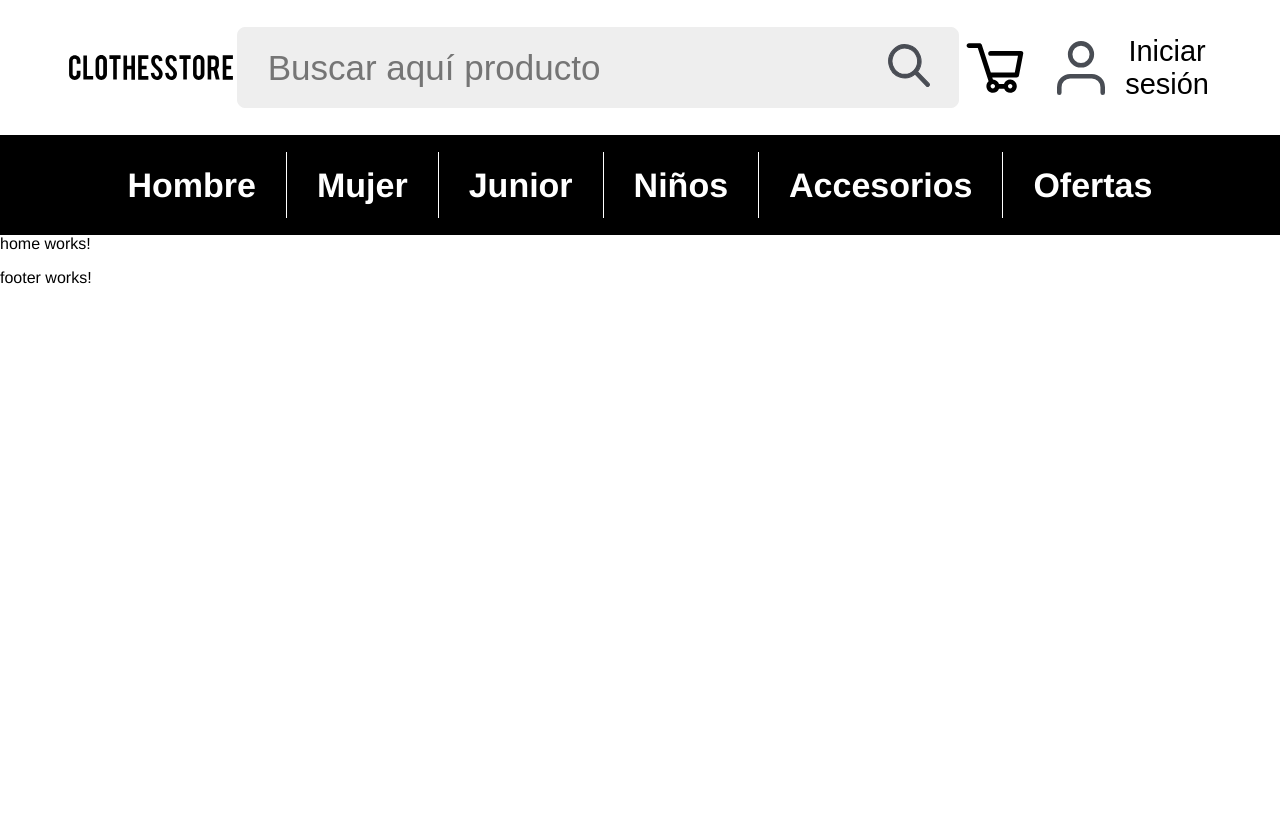
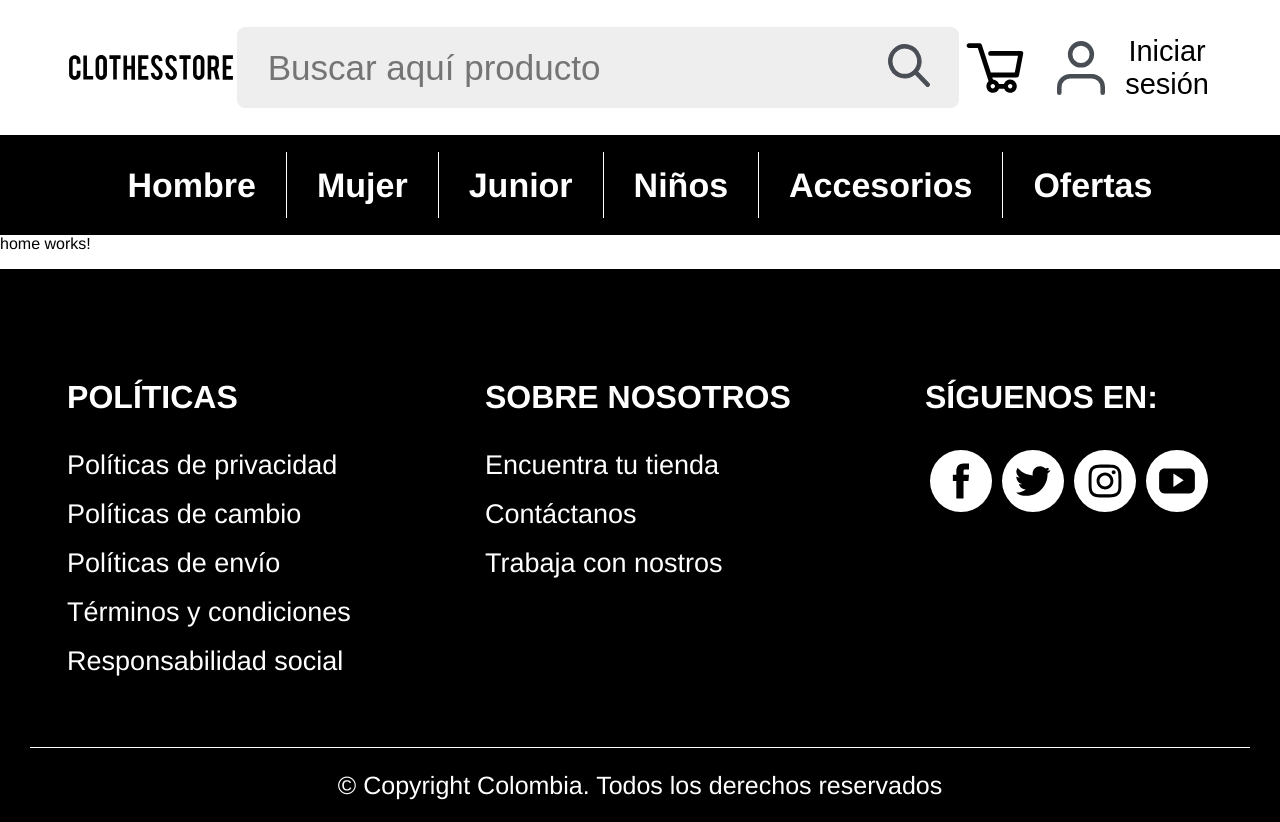
Before and after one commit to cristian318/experimentality, an Angular app: page / in a window 1280 px wide. Before the commit the page ends 800 px from the top, so only its background shows below. Built offline with nearby package versions, Linux system fonts and the light colour scheme.

Commit message:
Se maqueta el footer

```diff
--- a/src/app/components/footer/footer.component.html
+++ b/src/app/components/footer/footer.component.html
@@ -1 +1,33 @@
-<p>footer works!</p>
+<div class="footer">
+  <div class="footer__top">
+    <div>
+      <span class="footer__title">POLÍTICAS</span>
+      <a href="#">Políticas de privacidad</a>
+      <a href="#">Políticas de cambio</a>
+      <a href="#">Políticas de envío</a>
+      <a href="#">Términos y condiciones</a>
+      <a href="#">Responsabilidad social</a>
+    </div>
+    <div>
+      <span class="footer__title">SOBRE NOSOTROS</span>
+      <a href="#">Encuentra tu tienda</a>
+      <a href="#">Contáctanos</a>
+      <a href="#">Trabaja con nostros</a>
+    </div>
+    <div>
+      <span class="footer__title">SÍGUENOS EN:</span>
+      <div class="footer__social">
+        <img src="/assets/images/icon-facebook.svg" alt="facebook" />
+        <img src="/assets/images/icon-twitter.svg" alt="facebook" />
+        <img src="/assets/images/icon-instagram.svg" alt="facebook" />
+        <img src="/assets/images/icon-youtube.svg" alt="facebook" />
+      </div>
+    </div>
+  </div>
+  <div class="footer__bottom">
+    <div class="footer__separator"></div>
+    <span class="footer__copy">
+      &copy; Copyright Colombia. Todos los derechos reservados
+    </span>
+  </div>
+</div>
--- a/src/app/components/footer/footer.component.scss
+++ b/src/app/components/footer/footer.component.scss
@@ -0,0 +1,56 @@
+.footer {
+  background-color: black;
+  color: white;
+  width: 100%;
+  display: flex;
+  flex-direction: column;
+  a {
+    color: white;
+    text-decoration: none;
+    display: block;
+    font-size: 27px;
+    &:not(:last-child) {
+      margin-bottom: 18px;
+    }
+  }
+  &__top {
+    width: 100%;
+    margin-top: 110px;
+    display: flex;
+    justify-content: space-around;
+  }
+  &__title {
+    display: flex;
+    font-weight: bold;
+    font-size: 32px;
+    margin-bottom: 34px;
+  }
+  &__bottom {
+    display: flex;
+    margin-top: 70px;
+    justify-content: center;
+    flex-direction: column;
+  }
+  &__separator {
+    width: calc(100% - 60px);
+    height: 1px;
+    background-color: white;
+    margin-left: 30px;
+  }
+  &__copy {
+    display: flex;
+    height: 74px;
+    align-items: center;
+    justify-content: center;
+    font-size: 25px;
+  }
+  &__social {
+    img {
+      width: 40px;
+      border-radius: 50%;
+      background-color: white;
+      padding: 11px;
+      margin: 0 5px;
+    }
+  }
+}
--- a/src/app/components/toolbar/toolbar.component.scss
+++ b/src/app/components/toolbar/toolbar.component.scss
@@ -1,5 +1,5 @@
 .toolbar {
-  position: absolute;
+  position: fixed;
   top: 0;
   min-height: 135px;
   width: 100%;
```
